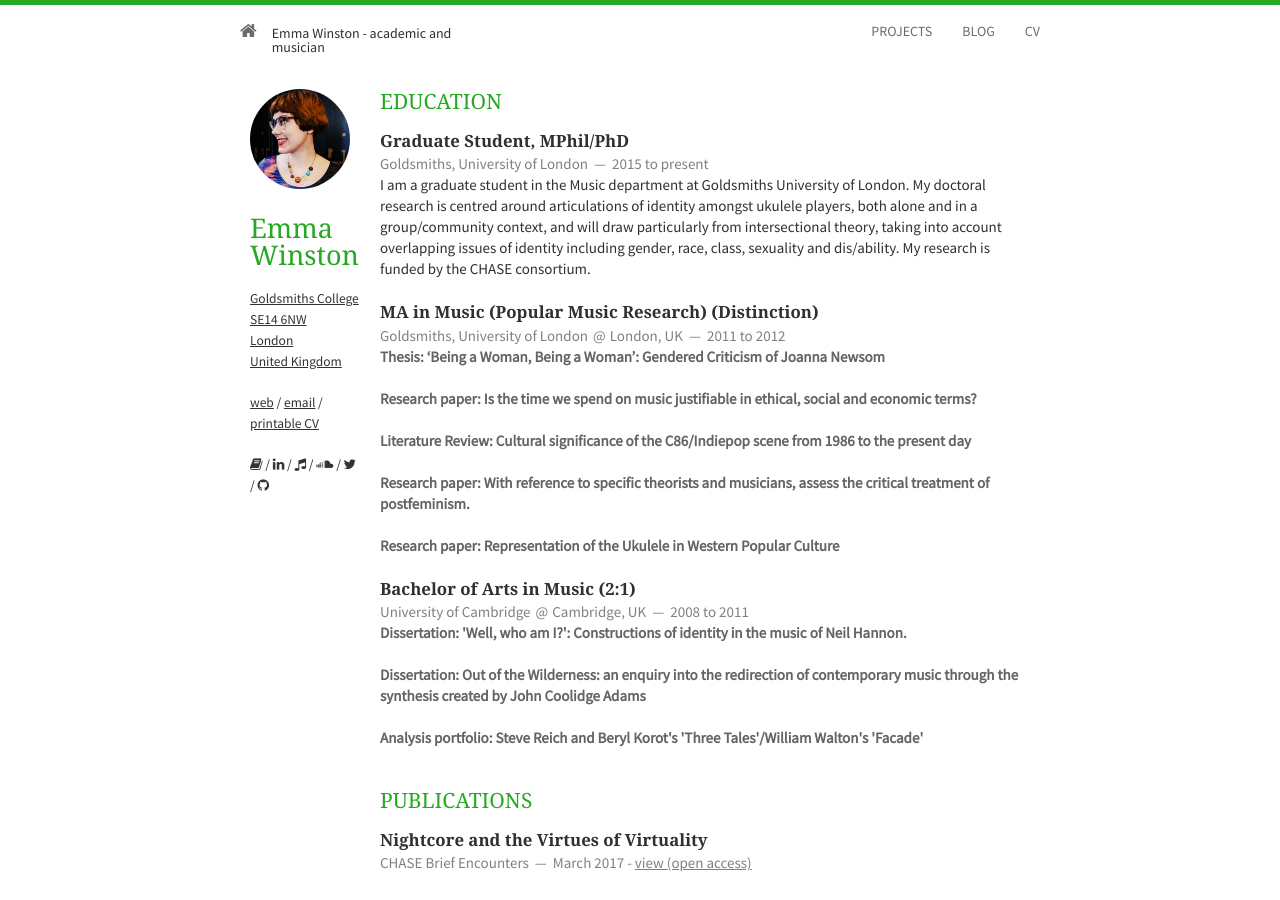
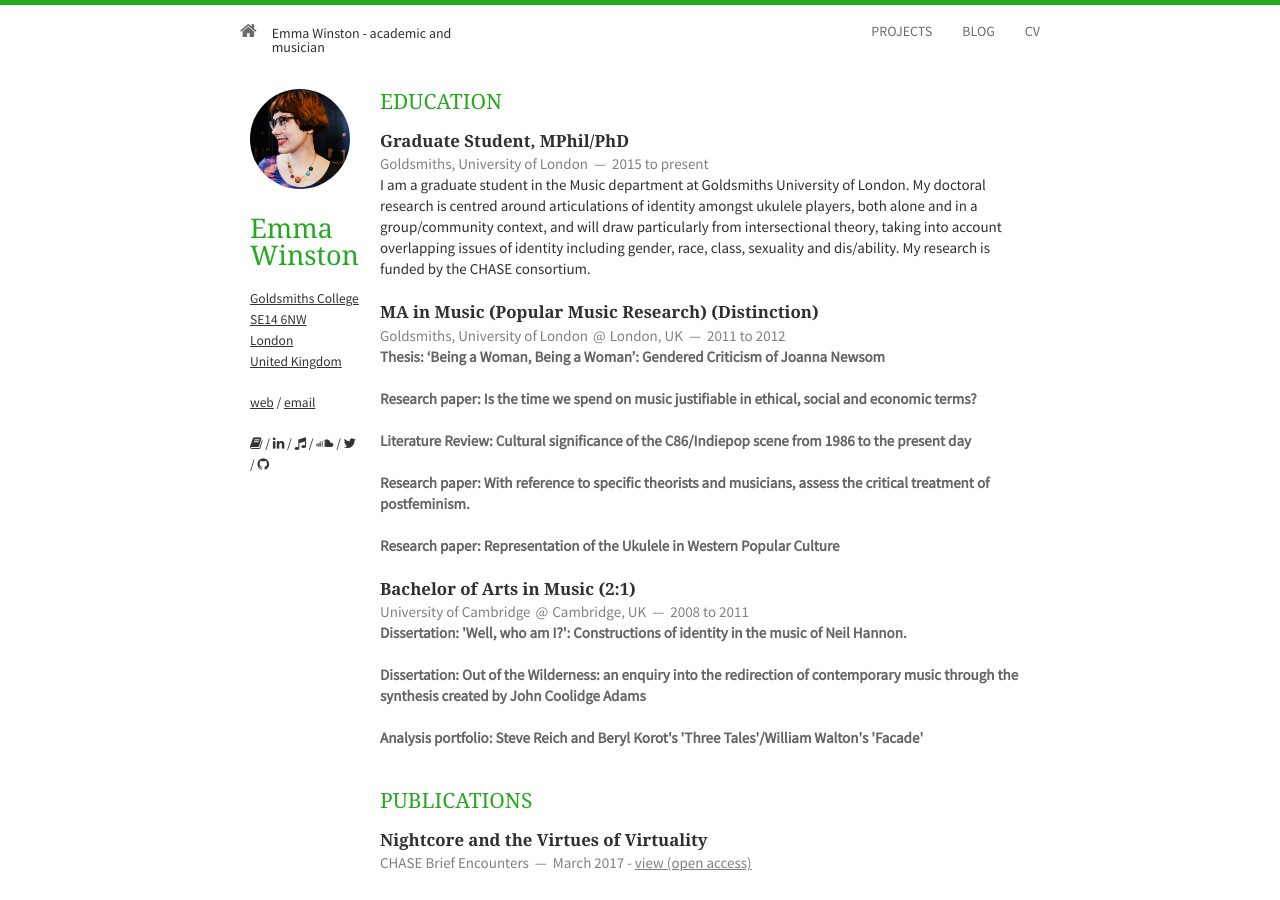
Before and after one commit to emmawinston/cv, a Jekyll site: the page built from index.html, in a window 1280 px wide and 900 px high. Built offline with Jekyll 4.4.1, drawn with Linux system fonts in a browser that asks for light colours; nearby versions of some CDN libraries; Markdown is read by kramdown in place of the engine named in the settings; the list of posts is cut into pages by our own code.

Commit message:
removed printable for now

```diff
--- a/_layouts/layout.html
+++ b/_layouts/layout.html
@@ -54,7 +54,7 @@
             </a>
         </address>
         <p>
-            <a href="{{ site.website_full }}">{{ site.website }}</a> / <a href="{{ site.email_full }}">{{ site.email }}</a> / <a href="https://emmawinston.me/cv/static/docs/emmawinston_cv_2016.pdf">printable CV</a><br/>
+            <a href="{{ site.website_full }}">{{ site.website }}</a> / <a href="{{ site.email_full }}">{{ site.email }}</a> <!--/ <a href="https://emmawinston.me/cv/static/docs/emmawinston_cv_2016.pdf">printable CV</a><br/> -->
         </p>
         <p>
             <a href="{{ site.academia }}"><i class="fa fa-book"></i></a> /
```
